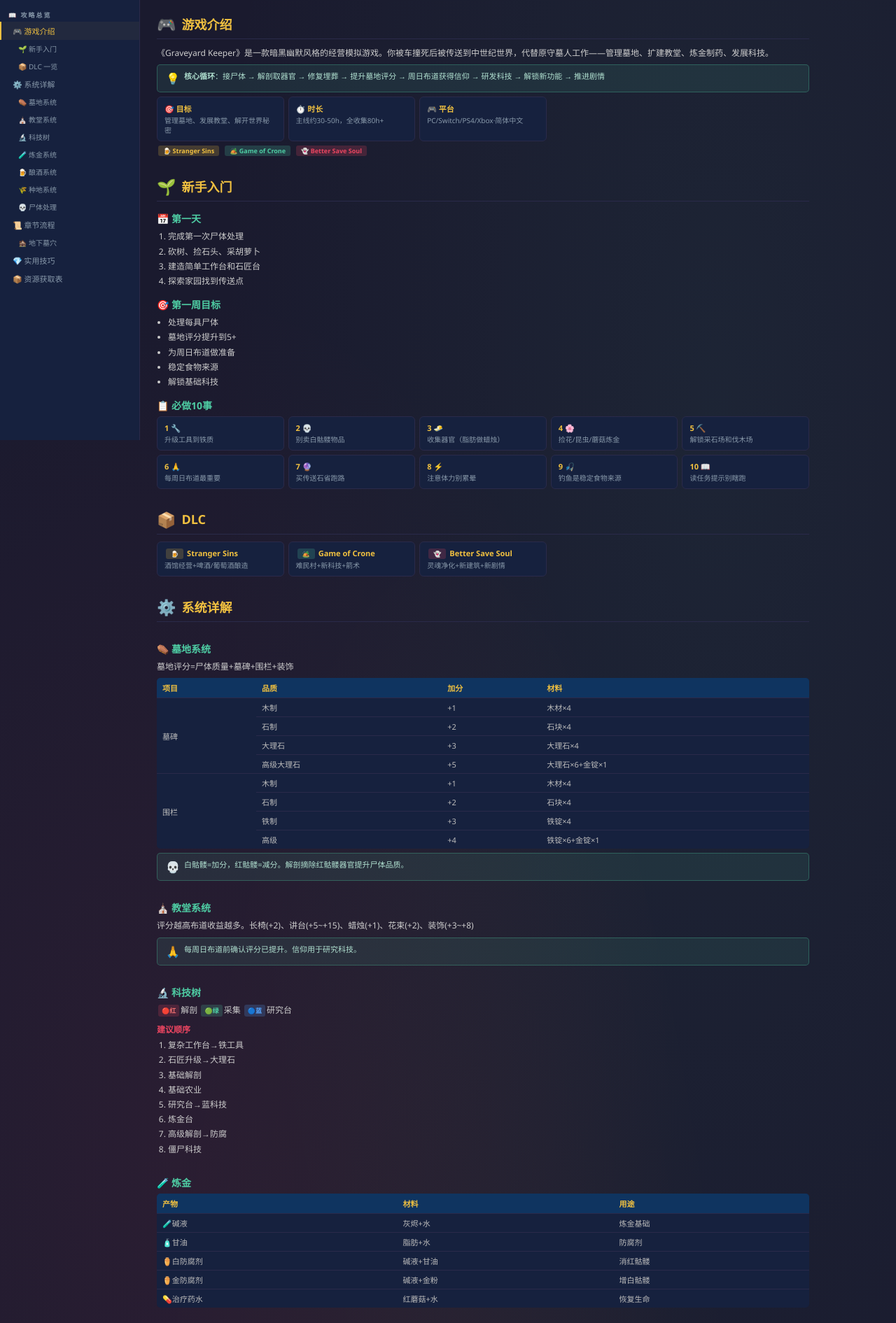
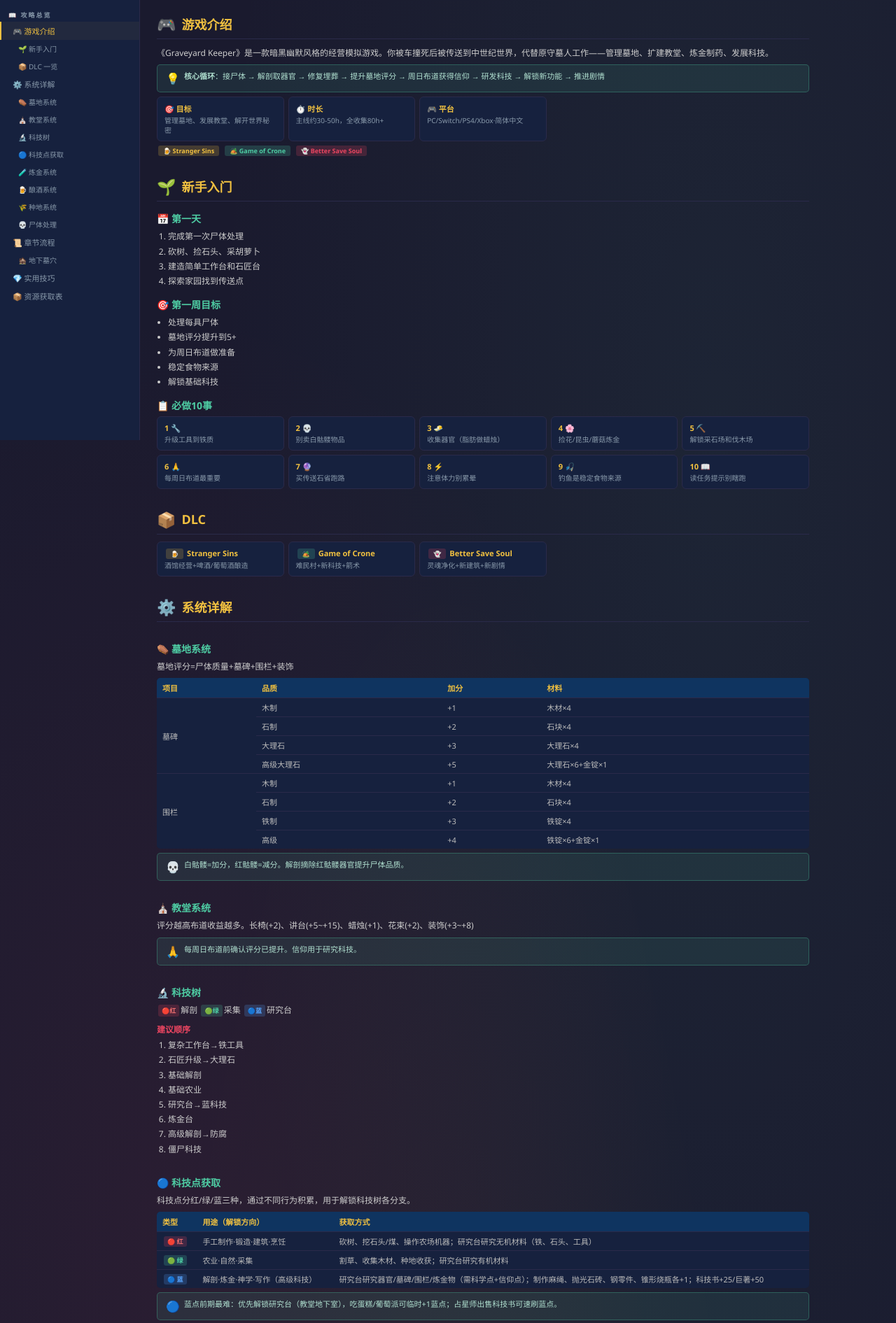
Before and after one commit to zhuoshouyi/graveyard-keeper, a FastAPI app: page /game/graveyard-keeper in a window 1280 px wide. Shown: the part 139-2030 px from the top of the page at 70% size. Run offline with FastAPI, Linux system fonts and the light colour scheme.

Commit message:
攻略总览新增科技点获取模块：红绿蓝三种科技点的用途与获取方式

```diff
--- a/templates/graveyard-keeper.html
+++ b/templates/graveyard-keeper.html
@@ -238,6 +238,7 @@
     <a onclick="scrollToSec('grave')" class="sub">⚰️ 墓地系统</a>
     <a onclick="scrollToSec('church')" class="sub">⛪ 教堂系统</a>
     <a onclick="scrollToSec('tech')" class="sub">🔬 科技树</a>
+    <a onclick="scrollToSec('techpoints')" class="sub">🔵 科技点获取</a>
     <a onclick="scrollToSec('alchemy')" class="sub">🧪 炼金系统</a>
     <a onclick="scrollToSec('brew')" class="sub">🍺 酿酒系统</a>
     <a onclick="scrollToSec('farming')" class="sub">🌾 种地系统</a>
@@ -417,6 +418,12 @@ function renderOverview(){
 <div class="tip"><span class="tip-icon">🙏</span><div class="tip-text">每周日布道前确认评分已提升。信仰用于研究科技。</div></div></section>
 <section id="tech" class="section-highlight"><h3>🔬 科技树</h3><p><span class="stat-point stat-red">🔴红</span>解剖 <span class="stat-point stat-green">🟢绿</span>采集 <span class="stat-point stat-blue">🔵蓝</span>研究台</p>
 <h4>建议顺序</h4><ol><li>复杂工作台→铁工具</li><li>石匠升级→大理石</li><li>基础解剖</li><li>基础农业</li><li>研究台→蓝科技</li><li>炼金台</li><li>高级解剖→防腐</li><li>僵尸科技</li></ol></section>
+<section id="techpoints" class="section-highlight"><h3>🔵 科技点获取</h3><p>科技点分红/绿/蓝三种，通过不同行为积累，用于解锁科技树各分支。</p>
+<div class="table-wrap"><table><tr><th>类型</th><th>用途（解锁方向）</th><th>获取方式</th></tr>
+<tr><td><span class="stat-point stat-red">🔴 红</span></td><td>手工制作·锻造·建筑·烹饪</td><td>砍树、挖石头/煤、操作农场机器；研究台研究无机材料（铁、石头、工具）</td></tr>
+<tr><td><span class="stat-point stat-green">🟢 绿</span></td><td>农业·自然·采集</td><td>割草、收集木材、种地收获；研究台研究有机材料</td></tr>
+<tr><td><span class="stat-point stat-blue">🔵 蓝</span></td><td>解剖·炼金·神学·写作（高级科技）</td><td>研究台研究器官/墓碑/围栏/炼金物（需科学点+信仰点）；制作麻绳、抛光石砖、钢零件、锥形烧瓶各+1；科技书+25/巨著+50</td></tr></table></div>
+<div class="tip"><span class="tip-icon">🔵</span><div class="tip-text">蓝点前期最难：优先解锁研究台（教堂地下室），吃蛋糕/葡萄派可临时+1蓝点；占星师出售科技书可速刷蓝点。</div></div></section>
 <section id="alchemy" class="section-highlight"><h3>🧪 炼金</h3><div class="table-wrap"><table><tr><th>产物</th><th>材料</th><th>用途</th></tr>
 <tr><td>🧪碱液</td><td>灰烬+水</td><td>炼金基础</td></tr><tr><td>🧴甘油</td><td>脂肪+水</td><td>防腐剂</td></tr>
 <tr><td>⚱️白防腐剂</td><td>碱液+甘油</td><td>消红骷髅</td></tr><tr><td>⚱️金防腐剂</td><td>碱液+金粉</td><td>增白骷髅</td></tr>
```
